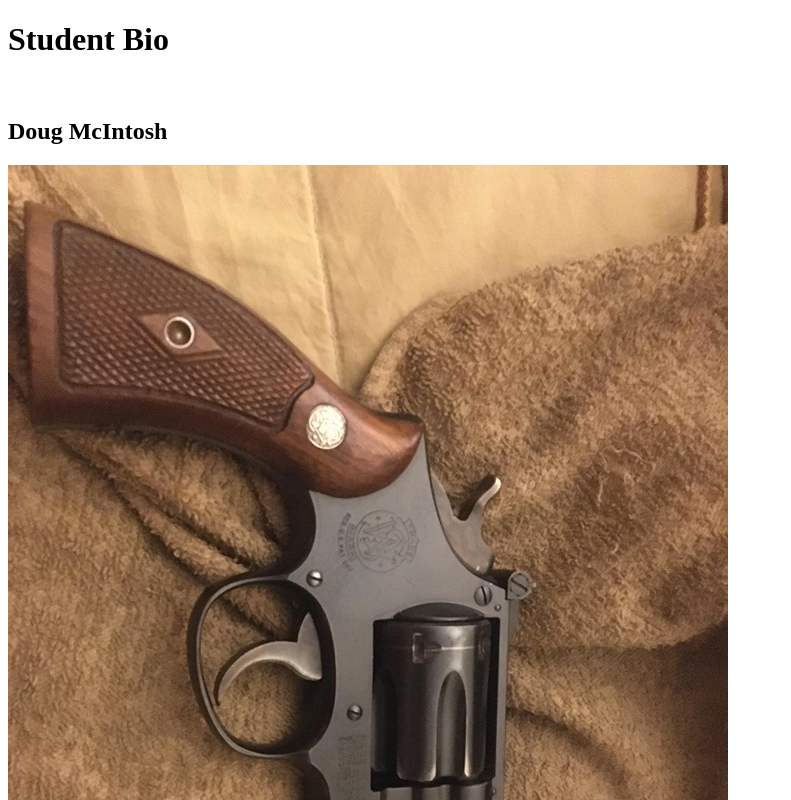
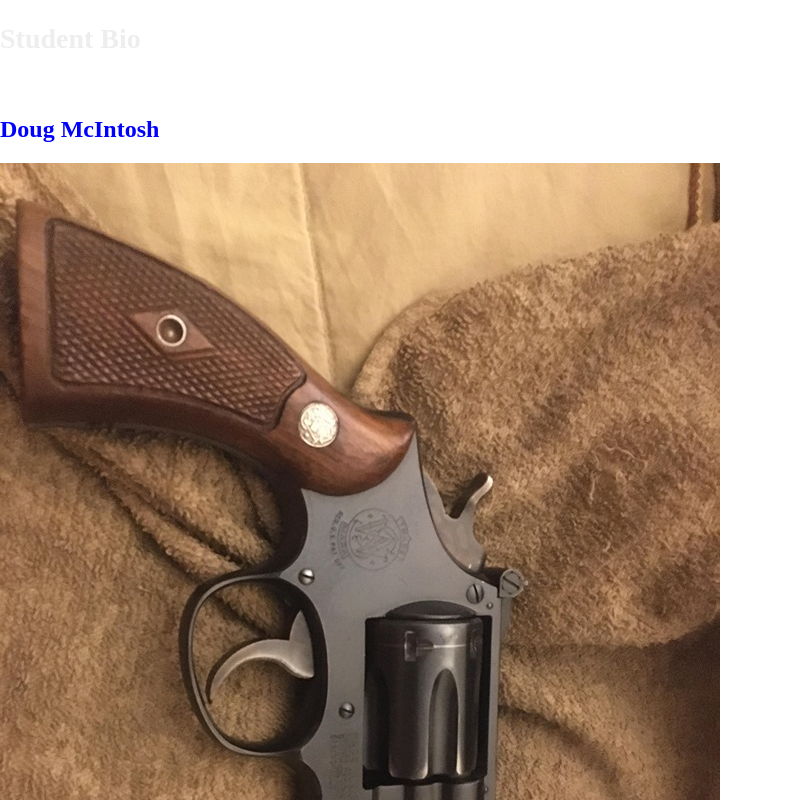
Before and after one commit to JackManu/basic-student-bio, a plain HTML site: page index.html in a window 1280 px wide. Shown: the top 800 px of the page, without its empty margins (0-791 px from the left). Drawn offline with Linux system fonts and the light colour scheme.

Commit message:
style sheet exercise

```diff
--- a/index.html
+++ b/index.html
@@ -3,14 +3,18 @@
 <head>
     <meta charset="UTF-8">
     <meta name="viewport" content="width=device-width, initial-scale=1.0">
+    <link rel='stylesheet' href='style.css'>
+    <div class="container"></div>
     <title>Document</title>
 </head>
 <body>
+    <section id=main-bio>
     <h1>Student Bio</h1>
     <br>
     <h2>Doug McIntosh</h2>
     <img src="Tim_22_revolver.jpg" alt="A picture on my desktop">
     <p>I like puppies.  I like jarritos soda.  Miles Davis is awesome</p>
+    </section>
     <br>
     <br>
     <h1>Contact Info</h1>
--- /dev/null
+++ b/style.css
@@ -0,0 +1,23 @@
+body {
+    margin: 0;
+    padding: 0;
+  }
+  header {
+      background-color:#333333;
+  }
+  h1{
+    font-size:28px;
+    color:#eee;
+
+  }
+  h2{
+      font-size:24px;
+  }
+  .container{
+      width:1024px;
+      margin:0 auto;
+  }
+  #main-bio{
+      width: 70;
+      color:blue;
+  }
```
